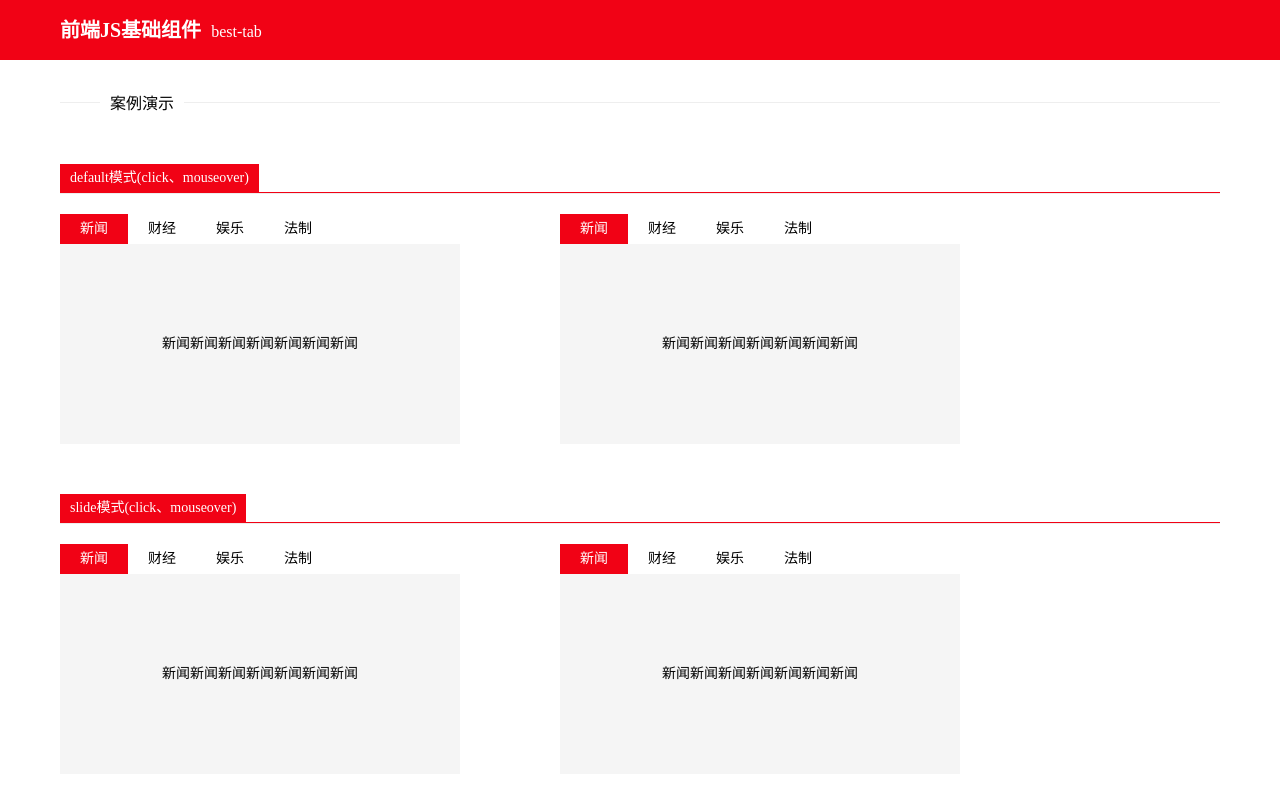
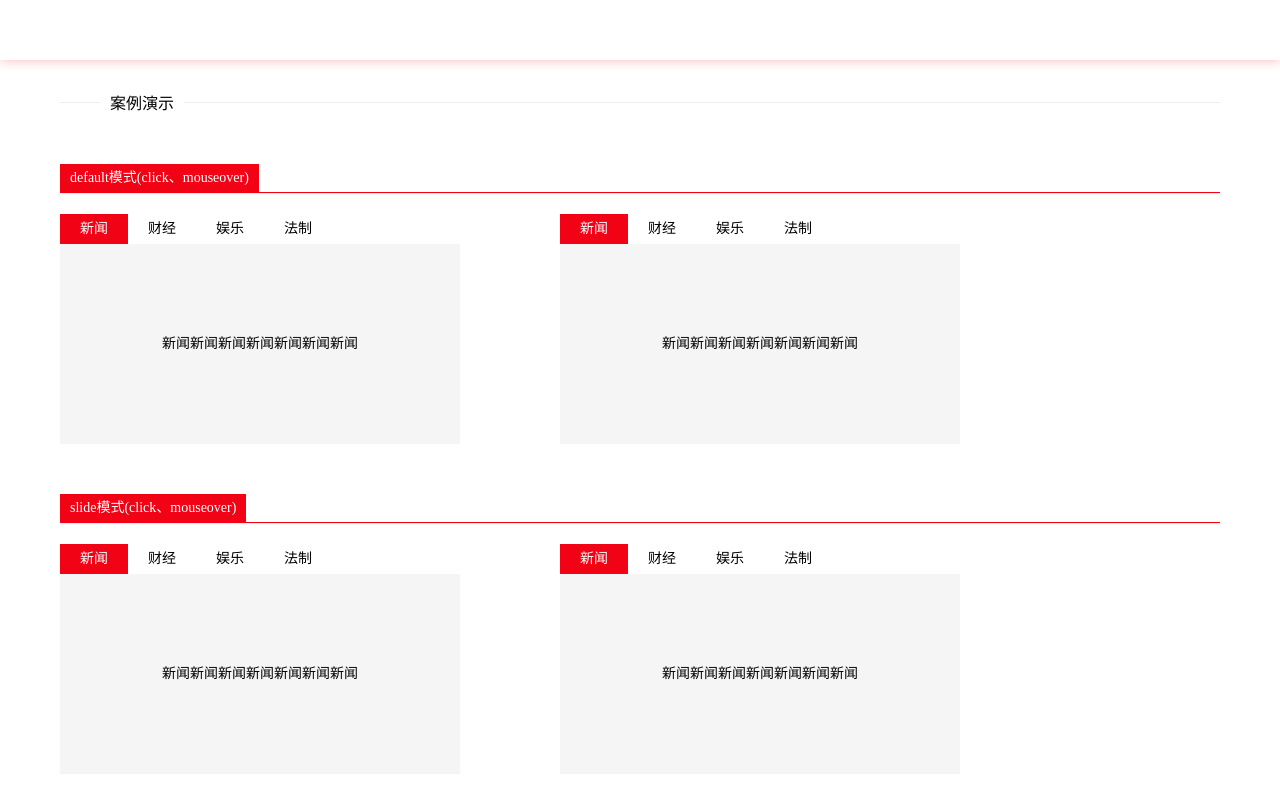
Before and after one commit to chenyangdamon/best-tab, a website: page src/index.html in a window 1280 px wide. Shown: the top 807 px of the page. Drawn offline with nearby package versions, Linux system fonts and the light colour scheme; files that its build step writes are made by us from their sources.

Commit message:
修改了头部样式

```diff
--- a/src/scss/example.scss
+++ b/src/scss/example.scss
@@ -13,11 +13,17 @@
 $example-theme-color: #F10215;
 .example {
     &-top {
+        position: fixed;
+        top:0;
+        left:0;
+        right:0;
+        z-index:100;
         padding: 0 60px;
         height: 60px;
         line-height: 60px;
-        background: $example-theme-color;
+        background: linear-gradient(top, $example-theme-color, #F75656);
         color: #FFF;
+        box-shadow:0 1px 10px #F325254A;
         .title {
             font-size: 20px;
             font-weight: bold;
@@ -29,6 +35,7 @@ $example-theme-color: #F10215;
         }
     }
     &-container {
+        margin-top:60px;
         padding: 30px 60px;
         fieldset {
             margin-bottom: 50px;
```
Also changed, not shown: dist/css/example.css.
